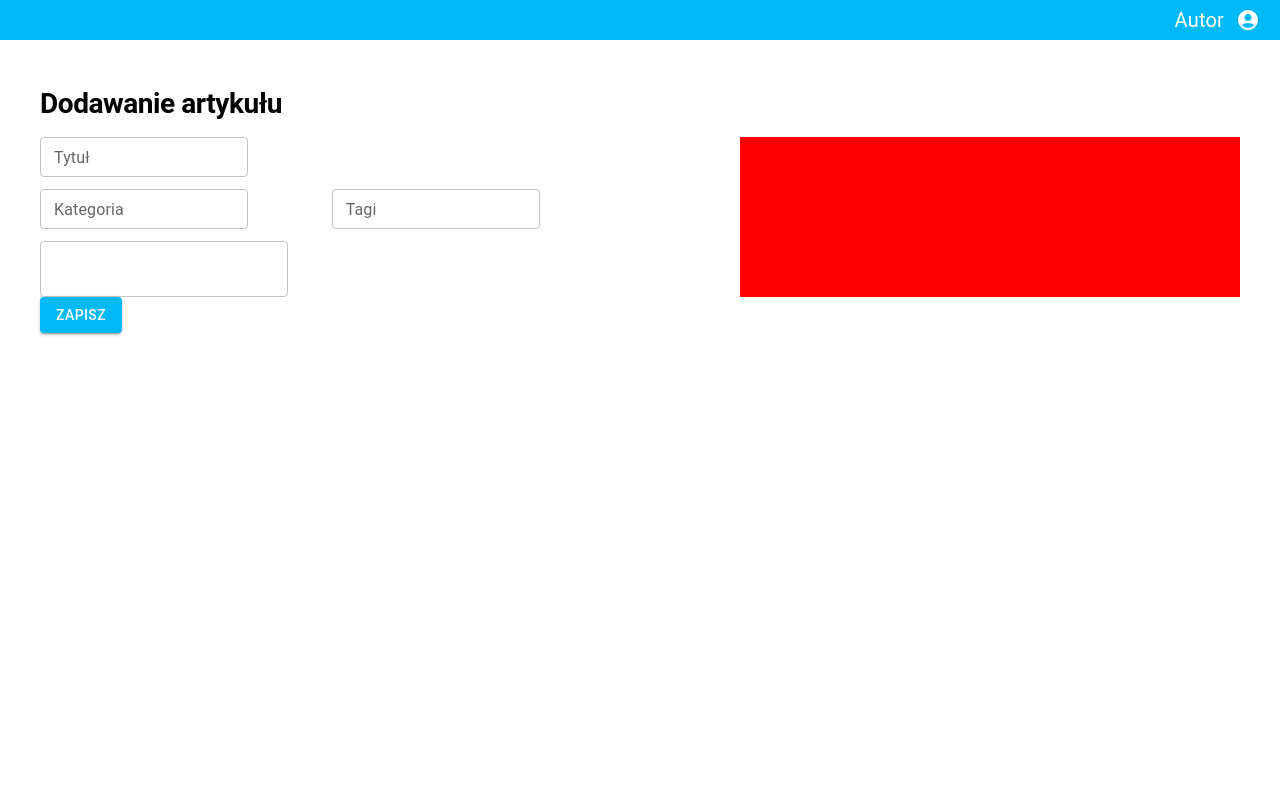
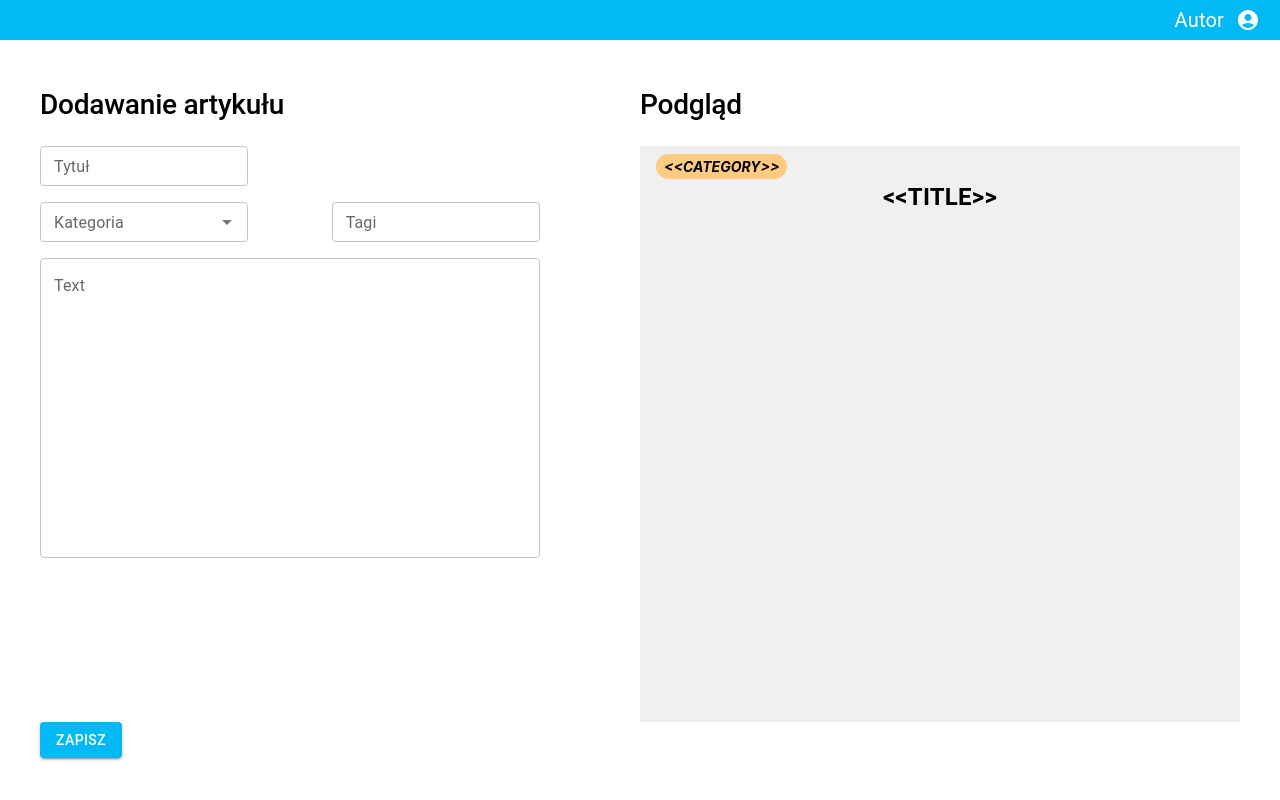
Before and after one commit to pwr-ite-db2/db2-frontend, a React (Create React App) app: page /articles/manage in a window 1280 px wide. Built offline with nearby package versions, Linux system fonts and the light colour scheme.

Commit message:
added routing, finished first preview

```diff
--- a/package.json
+++ b/package.json
@@ -20,7 +20,7 @@
     "react": "^18.2.0",
     "react-dom": "^18.2.0",
     "react-html-parser": "^2.0.2",
-    "react-i18next": "^12.1.1",
+    "react-router-dom": "^6.4.5",
     "react-scripts": "5.0.1",
     "typescript": "^4.9.3",
     "web-vitals": "^2.1.4",
--- a/src/App.tsx
+++ b/src/App.tsx
@@ -1,11 +1,14 @@
 import './App.css';
 import { Box } from '@mui/material';
 import { ArticlePage } from './pages/ArticlePage';
-import './t18_config'
+import { BrowserRouter } from 'react-router-dom';
+import { RoutingTable } from './pages/RoutingTable';
 
 function App() {
   return (
-    <ArticlePage></ArticlePage>
+    <BrowserRouter>
+      <RoutingTable/>
+    </BrowserRouter>
   );
 }
 
--- /dev/null
+++ b/src/components/ArticlePage/Headlines.tsx
@@ -0,0 +1,30 @@
+import { Grid, Typography } from '@mui/material';
+
+export const Headlines = (props: { edit: boolean }) => {
+  return (
+    <Grid
+      container item
+      xs={12}
+      marginBottom={'24px'}
+      direction={'row'}
+    >
+      <Grid
+        container item
+        xs={6}
+        direction={'row'}
+      >
+        <Typography variant='h2'>
+          { props.edit ? 'Edytowanie artykułu' : 'Dodawanie artykułu'}
+        </Typography>
+      </Grid>
+
+      <Grid
+        container item
+        xs={6}
+        direction={'row'}
+      >
+        <Typography variant='h2'>Podgląd</Typography>
+      </Grid>
+    </Grid>
+  )
+}
--- a/src/components/ArticlePage/Inputs.tsx
+++ b/src/components/ArticlePage/Inputs.tsx
@@ -1,9 +1,16 @@
-import { Grid, TextField } from '@mui/material'
+import { Grid, TextField, Autocomplete } from '@mui/material'
+import { textFieldSx } from './styles'
+import { CategoryDto, TagDto } from '../../types'
 
 type Props = {
   onTitleChange: (title: string) => void
   onTextChange: (text: string) => void
+  onCategoryChange: (category: CategoryDto | null) => void
+  onTagsChange: (tags: string[]) => void
 }
+
+const dummyCategories = [{ id: 1, name: 'Polityka'}, { id: 2, name: 'Kulinaria'}, { id: 3, name: 'Nauka'}]
+const dummyTags = ['Pwr', 'piwo', 'prezydent']
 
 export const Inputs = (props: Props) => {
   return (
@@ -11,7 +18,7 @@ export const Inputs = (props: Props) => {
       container item
       direction={'column'}
       height={'100%'}
-      gap={'12px'}
+      gap={'16px'}
       xs={5}
       justifyContent={'space-between'}
     >
@@ -45,22 +52,28 @@ export const Inputs = (props: Props) => {
           container item
           xs={5}
         >
-          <TextField
+          <Autocomplete<CategoryDto, false, true, false>
             size="small"
-            name="category"
-            label="Kategoria"
             fullWidth
+            renderInput={(params) => <TextField {...params} name='category' label='Kategoria'/>}
+            getOptionLabel={(option) => option.name}
+            onChange={(e, category) => props.onCategoryChange(category)}
+            options={dummyCategories} //TODO endpoint
           />
         </Grid>
         <Grid
           container item
           xs={5}
         >
-          <TextField
+          <Autocomplete<string, true, true, true>
             size="small"
-            name="tags"
-            label="Tagi"
+            multiple
+            freeSolo
             fullWidth
+            renderInput={(params) => <TextField {...params} name='tags' label='Tagi'/>}
+            onChange={(e, tags) => props.onTagsChange(tags)}
+            // onChange={(e, value) => props.onCategoryChange(value)}
+            options={dummyTags} //TODO endpoint
           />
         </Grid>
       </Grid>
@@ -70,7 +83,11 @@ export const Inputs = (props: Props) => {
         xs={10}
       >
         <TextField
+          multiline
+          fullWidth
+          sx={textFieldSx}
           name='text'
+          label='Text'
           onChange={(event) => props.onTextChange(event.target.value)}
         />
       </Grid>
--- a/src/components/ArticlePage/Preview.tsx
+++ b/src/components/ArticlePage/Preview.tsx
@@ -1,8 +1,10 @@
-import { Trans } from 'react-i18next';
-import { Typography } from '@mui/material';
+import { Box, Typography } from '@mui/material';
 import parse from 'react-html-parser'
+import { CategoryDto, TagDto } from '../../types';
 
 type Props = {
+  category?: CategoryDto | null
+  tags?: string[]
   title?: string
   text?: string
   chapters?: {
@@ -13,8 +15,41 @@ type Props = {
 
 export const Preview = (props: Props) => {
   return (
-    <Typography>
-      {parse(props.text ?? '')}
-    </Typography>
+    <Box
+      height={'70vh'}
+      display={'flex'}
+      flexDirection={'column'}
+      padding={'8px 16px 8px 16px'}
+      overflow={'scroll'}
+      sx={{
+        borderWidth: 2,
+        borderColor: 'red',
+        backgroundColor: '#f0f0f0'
+      }}
+    >
+      <Typography variant='category'>{props.category?.name ?? '<<CATEGORY>>'}</Typography>
+      <Typography
+        fontSize={'24px'}      //TODO from article style
+        sx={{ fontWeight: 700 }}
+        width={'100%'}
+        textAlign={'center'}
+      >
+        {props.title ? props.title : '<<TITLE>>'}
+      </Typography>
+      <Typography
+        sx={{ fontSize: '18px' }} //TODO from article style
+      >
+        {props.text ? parse(props.text.replace(/\n/g, '</br>')) : ' '}
+      </Typography>
+
+      <Box width={'100%'} display={'flex'} flexDirection={'row'} gap={'8px'}>
+        {
+          props.tags && props.tags.length > 0 &&
+          props.tags.map(tag => (
+            <Typography variant='tag'>{tag}</Typography>
+          ))
+        }
+      </Box>
+    </Box>
   )
 }
--- /dev/null
+++ b/src/components/ArticlePage/styles.ts
@@ -0,0 +1,15 @@
+import { SxProps } from '@mui/material'
+
+export const textFieldSx: SxProps = {
+  '.MuiInputBase-root': {
+    height: '300px',
+    maxHeight: '300px',
+    overflow: 'scroll'
+  },
+  '.MuiInputBase-input': {
+    height: '300px',
+    textAlign: 'start',
+    maxHeight: '300px',
+    //overflow: 'scroll'
+  }
+}
--- a/src/pages/ArticlePage.tsx
+++ b/src/pages/ArticlePage.tsx
@@ -6,14 +6,19 @@ import { MainLayout } from "../components/common/MainLayout";
 import { Form, Formik } from 'formik'
 import { Inputs } from "../components/ArticlePage/Inputs";
 import { Preview } from "../components/ArticlePage/Preview";
-import { Trans } from 'react-i18next'
+import { Headlines } from "../components/ArticlePage/Headlines";
+import { CategoryDto, TagDto } from "../types";
 
 export const ArticlePage = (props: { articleId?: number }) => {
   const [previewTitle, setPreviewTitle] = useState('')
   const [previewText, setPreviewText] = useState('')
+  const [previewCategory, setPreviewCategory] = useState<CategoryDto | null>(null)
+  const [previewTags, setPreviewTags] = useState<string[]>([])
 
   const handleTextChange = debounce((text: string) => setPreviewText(text), 50)
-  const handleTitleChange = debounce((text: string) => setPreviewTitle(text), 50)
+  const handleTitleChange = debounce((title: string) => setPreviewTitle(title), 50)
+  const handleCategoryChange = debounce((category: CategoryDto | null) => setPreviewCategory(category), 50)
+  const handleTagsChange = debounce((tags: string[]) => setPreviewTags(tags), 50)
 
   return (
     <MainLayout>
@@ -22,9 +27,6 @@ export const ArticlePage = (props: { articleId?: number }) => {
         flexDirection={'column'}
         gap={'16px'}
       >
-        <Typography variant='h1'>
-          { props.articleId != null ? 'Edytowanie artykułu' : 'Dodawanie artykułu'}
-        </Typography>
 
         <Formik
           initialValues={{
@@ -43,22 +45,27 @@ export const ArticlePage = (props: { articleId?: number }) => {
                 height={'100%'}
                 justifyContent={'space-between'}
               >
+                <Headlines edit={props.articleId != null} />
+
                 <Inputs
                   onTextChange={handleTextChange}
                   onTitleChange={handleTitleChange}
+                  onCategoryChange={handleCategoryChange}
+                  onTagsChange={handleTagsChange}
                 />
 
                 <Grid
                   container item
                   direction={'column'}
                   gap={'12px'}
-                  xs={5}
+                  xs={6}
                   justifyContent={'space-between'}
-                  sx={{backgroundColor: 'red'}}
                 >
                   <Preview
                     title={previewTitle}
                     text={previewText}
+                    category={previewCategory}
+                    tags={previewTags}
                   />
                 </Grid>
               </Grid>
--- /dev/null
+++ b/src/pages/RoutingTable.tsx
@@ -0,0 +1,17 @@
+import { Routes, Route, Outlet } from 'react-router-dom'
+import { ArticlePage } from './ArticlePage'
+
+export const RoutingTable = () => {
+  return (
+    <Routes>
+      <Route path='/' element={<Outlet />}>
+        {/* <Route index element={<Login/>}> //TODO login*/}
+        <Route path='articles' element={<Outlet />}>
+          <Route path='manage' element={<ArticlePage/>}/>
+          {/* <Route path='list' element={<ArticlePage/>}/> //TODO lista*/}
+        </Route>
+        {/* <Route path='article' element={</>}/> //TODO wyswietlenie/preview*/}
+      </Route>
+    </Routes>
+  )
+}
--- a/src/t18_config.ts
+++ /dev/null
@@ -1,14 +0,0 @@
-import i18next from 'i18next';
-import { initReactI18next } from 'react-i18next';
-
-export const resources = {
-  pl: {
-
-  }
-};
-
-i18next.use(initReactI18next).init({
-  lng: 'pl', // if you're using a language detector, do not define the lng option
-  debug: true,
-  resources,
-});
--- a/src/themes/main.ts
+++ b/src/themes/main.ts
@@ -1,4 +1,25 @@
 import { createTheme } from '@mui/material'
+
+declare module "@mui/material/styles" {
+  interface TypographyVariants {
+    category: React.CSSProperties;
+    tag: React.CSSProperties;
+  }
+
+  // allow configuration using `createTheme`
+  interface TypographyVariantsOptions {
+    category?: React.CSSProperties;
+    tag?: React.CSSProperties;
+  }
+}
+
+// Update the Typography's variant prop options
+declare module "@mui/material/Typography" {
+  interface TypographyPropsVariantOverrides {
+    category: true;
+    tag: true;
+  }
+}
 
 let MainTheme = createTheme({
   palette: {
@@ -7,9 +28,31 @@ let MainTheme = createTheme({
     },
   },
   typography: {
+    category: {
+      fontSize: '14px',
+      fontStyle: 'italic',
+      backgroundColor: '#ffca81',
+      padding: '4px 8px 4px 8px',
+      borderRadius: '24px',
+      width: 'fit-content',
+      fontWeight: '700'
+    },
+    tag: {
+      fontSize: '10px',
+      fontStyle: 'italic',
+      backgroundColor: '#dbb8ff',
+      padding: '4px 8px 4px 8px',
+      borderRadius: '24px',
+      width: 'fit-content',
+      fontWeight: '700'
+    },
     h1: {
+      fontSize: '32x',
+      fontWeight: '700'
+    },
+    h2: {
       fontSize: '28px',
-      fontWeight: '700'
+      fontWeight: '500'
     }
   },
 })
--- /dev/null
+++ b/src/types.ts
@@ -0,0 +1,9 @@
+export type CategoryDto = {
+  id: number
+  name: string
+}
+
+export type TagDto = {
+  id: number
+  name: string
+}
```
Also changed, not shown: 1 other file (tests, documents, lock files or other folders).
